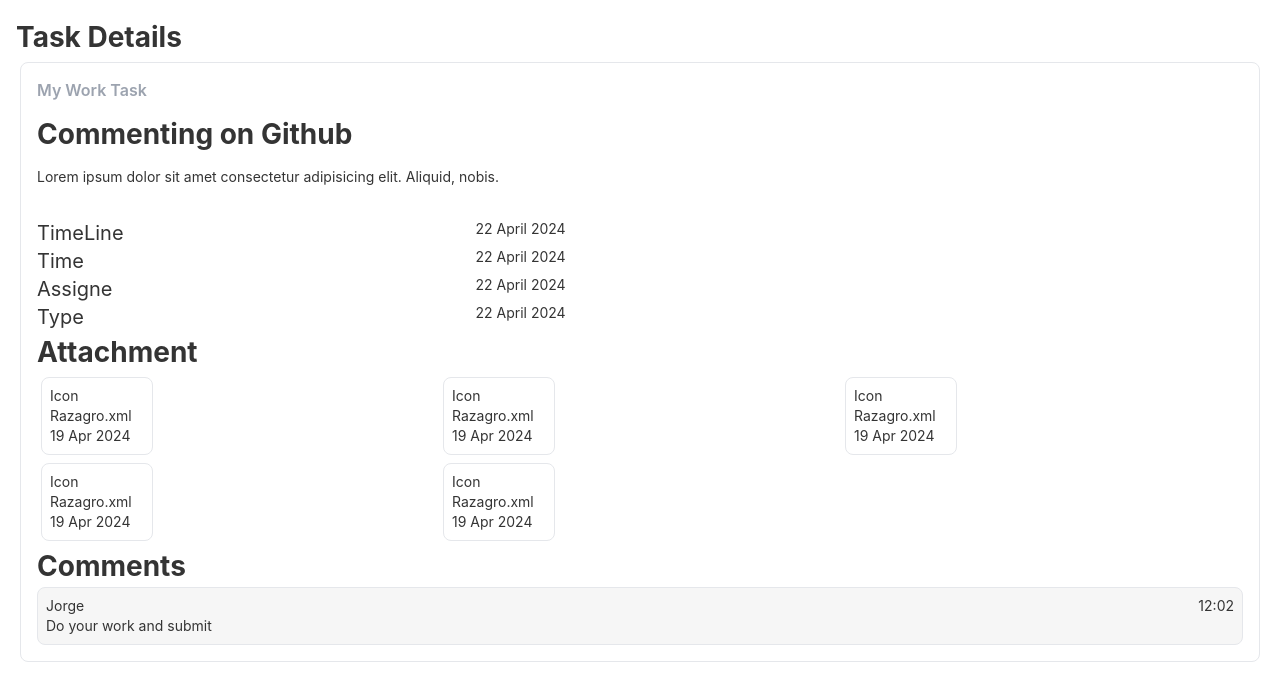
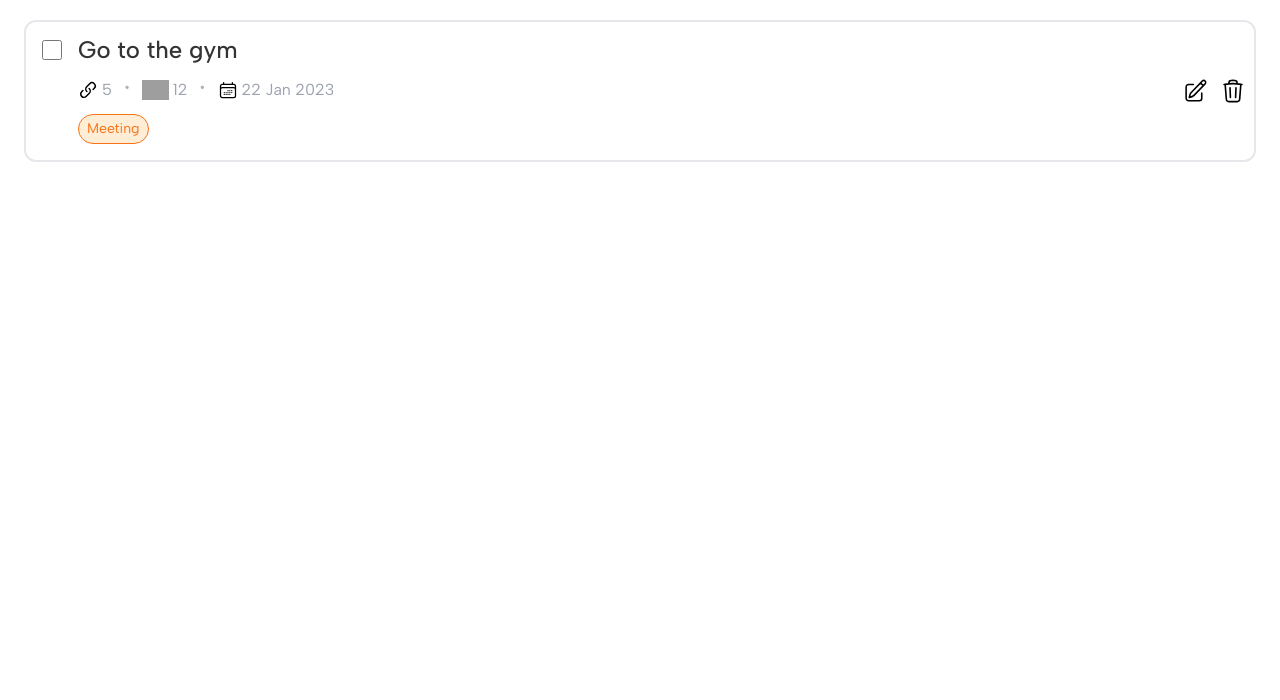
Before and after one commit to SuphalBochkar/productive-app, a React (Vite) app in the folder client/: page /test in a window 1280 px wide. Shown: the top 700 px of the page. Built offline with nearby package versions, Linux system fonts and the light colour scheme; grey boxes are pictures that could not be loaded.

Commit message:
updated done Todocomp

```diff
--- a/client/components/myspace/DoneTodo.jsx
+++ b/client/components/myspace/DoneTodo.jsx
@@ -2,23 +2,26 @@ import React, { useState } from "react";
 import Todoinfo from "./Todoinfo";
 import Tasktype from "./Tasktype";
 
-const DoneTodo = ({ label }) => {
-  const [Done, setDone] = useState(true);
-
+const DoneTodo = ({ name, onToggleCompleted }) => {
   return (
-    <div className="flex bg-[#f6f6f6] font-AlbertSans p-2 mx-6 my-5 border-2 border-gray-200 border-solid rounded-xl">
+    <div
+      className="flex bg-[#f6f6f6] font-AlbertSans p-2 mx-6 my-5 border-2 border-gray-200 border-solid cursor-pointer rounded-xl"
+      onClick={onToggleCompleted}
+    >
       <div className="m-2 pt-0.5">
         <label className="inline-flex items-center">
           <input
             type="checkbox"
             className="form-checkbox h-5 w-5 text-blue-500"
+            onClick={onToggleCompleted}
+            checked
           />
         </label>
       </div>
       <div>
         <div id="check" className="my-1 ">
           <h2 className="font-medium text-2xl line-through text-[#958fb3]">
-            {label}
+            {name}
           </h2>
         </div>
       </div>
--- /dev/null
+++ b/client/components/myspace/NotDoneTodo.jsx
@@ -0,0 +1,95 @@
+import React from "react";
+import Todoinfo from "./Todoinfo";
+import Tasktype from "./Tasktype";
+import cal from "../../src/assets/calender.svg";
+import comm from "../../src/assets/comments.svg";
+import atta from "../../src/assets/attachment.svg";
+import pencil from "../../src/assets/pencil.svg";
+import del from "../../src/assets/delete.svg";
+
+// const NotDoneTodo = ({ name, onToggleCompleted }) => {
+//   return (
+//     <div
+//       className="flex hover:bg-oran-700 font-AlbertSans p-2 mx-6 my-5 border-2 border-gray-200 border-solid rounded-xl cursor-pointer"
+//       onClick={onToggleCompleted}
+//     >
+//       <div className="m-2 pt-0.5">
+//         <label className="inline-flex items-center">
+//           <input
+//             type="checkbox"
+//             className="form-checkbox h-5 w-5 text-blue-500"
+//             onClick={onToggleCompleted}
+//           />
+//         </label>
+//       </div>
+//       <div className="mx-2">
+//         <div id="check" className="my-1">
+//           <h2 className="font-medium text-2xl">{name}</h2>
+//         </div>
+//         <div className="flex gap-3 my-3 ">
+//           <Todoinfo label={"5"} svg={atta} />{" "}
+//           <span className="text-[#aeafaf]">•</span>
+//           <Todoinfo label={"12"} svg={comm} />{" "}
+//           <span className="text-[#aeafaf]">•</span>
+//           <Todoinfo label={"22 Jan 2023"} svg={cal} />
+//         </div>
+//         <div className="">
+//           <Tasktype type={"Meeting"} />
+//         </div>
+//       </div>
+//       <div className="flex ml-[50vw]">
+//         <div className="flex items-center justify-center">
+//           <img src={pencil} className="h-3" alt="" />
+//         </div>
+//         <div className="flex items-center justify-center">
+//           <img src={del} alt="" className="h-3" />
+//         </div>
+//       </div>
+//     </div>
+//   );
+// };
+
+const NotDoneTodo = ({ name, onToggleCompleted }) => {
+  return (
+    <div className="flex hover:bg-oran-700 font-AlbertSans p-2 mx-6 my-5 border-2 border-gray-200 border-solid rounded-xl cursor-pointer relative">
+      <div className="m-2 pt-0.5">
+        <label className="inline-flex items-center">
+          <input
+            type="checkbox"
+            className="form-checkbox h-5 w-5 text-blue-500"
+            onClick={onToggleCompleted}
+          />
+        </label>
+      </div>
+      <div className="mx-2 flex-grow" onClick={onToggleCompleted}>
+        {" "}
+        {/* Added flex-grow to this div */}
+        <div id="check" className="my-1">
+          <h2 className="font-medium text-2xl">{name}</h2>
+        </div>
+        <div className="flex gap-3 my-3">
+          <Todoinfo label={"5"} svg={atta} />{" "}
+          <span className="text-[#aeafaf]">•</span>
+          <Todoinfo label={"12"} svg={comm} />{" "}
+          <span className="text-[#aeafaf]">•</span>
+          <Todoinfo label={"22 Jan 2023"} svg={cal} />
+        </div>
+        <div className="mb-2">
+          <Tasktype type={"Meeting"} />
+        </div>
+      </div>
+      <div className="flex gap-3">
+        {" "}
+        {/* Added absolute positioning and flex */}
+        <div className="flex items-center justify-center">
+          <img src={pencil} className="h-[2vw]" alt="" />
+        </div>
+        <div className="flex justify-center items-center">
+          <img src={del} alt="" className="h-[2vw]" />
+        </div>
+      </div>
+    </div>
+  );
+};
+
+export default NotDoneTodo;
--- a/client/components/myspace/Todocomp.jsx
+++ b/client/components/myspace/Todocomp.jsx
@@ -1,37 +1,24 @@
-import React from "react";
-import Tasktype from "./Tasktype";
-import Todoinfo from "./Todoinfo";
-import cal from "../../src/assets/calender.svg";
-import comm from "../../src/assets/comments.svg";
-import atta from "../../src/assets/attachment.svg";
+import React, { useState } from "react";
+import DoneTodo from "./DoneTodo";
+import NotDoneTodo from "./NotDoneTodo";
 
 const Todocomp = ({ name }) => {
-  return (
-    <div className="flex hover:bg-oran-700 font-AlbertSans p-2 mx-6 my-5 border-2 border-gray-200 border-solid rounded-xl">
-      <div className="m-2 pt-0.5">
-        <label className="inline-flex items-center">
-          <input
-            type="checkbox"
-            className="form-checkbox h-5 w-5 text-blue-500"
-          />
-        </label>
-      </div>
-      <div>
-        <div id="check" className="my-1 ">
-          <h2 className="font-medium text-2xl">{name}</h2>
-        </div>
-        <div className="flex gap-3 my-3">
-          <Todoinfo label={"5"} svg={atta} />{" "}
-          <span className="text-[#aeafaf]">•</span>
-          <Todoinfo label={"12"} svg={comm} />{" "}
-          <span className="text-[#aeafaf]">•</span>
-          <Todoinfo label={"22 Jan 2023"} svg={cal} />
-        </div>
-        <div className="">
-          <Tasktype type={"Meeting"} />
-        </div>
-      </div>
-    </div>
+  const [isCompleted, setCompleted] = useState(false);
+
+  const handleToggleCompleted = () => {
+    setCompleted(!isCompleted);
+  };
+
+  return isCompleted ? (
+    <DoneTodo
+      name={"Go to the gym"}
+      onToggleCompleted={handleToggleCompleted}
+    />
+  ) : (
+    <NotDoneTodo
+      name={"Go to the gym"}
+      onToggleCompleted={handleToggleCompleted}
+    />
   );
 };
 
--- a/client/pages/Test.jsx
+++ b/client/pages/Test.jsx
@@ -1,17 +1,19 @@
 import React from "react";
 import DoneTodo from "../components/myspace/DoneTodo";
 import TaskDetails from "../components/myspace/TaskDetails";
+import Todocomp from "../components/myspace/Todocomp";
 
 const Test = () => {
   return (
     <div>
       {/* <DoneTodo label={"Done with Gym"} /> */}
-      <TaskDetails
+      {/* <TaskDetails
         label={"Commenting on Github"}
         des={
           "Lorem ipsum dolor sit amet consectetur adipisicing elit. Aliquid, nobis."
         }
-      />
+      /> */}
+      <Todocomp name={"Done with the gym"}/>
     </div>
   );
 };
```
Also changed, not shown: client/src/assets/delete.svg (added), client/src/assets/pencil.svg (added).
